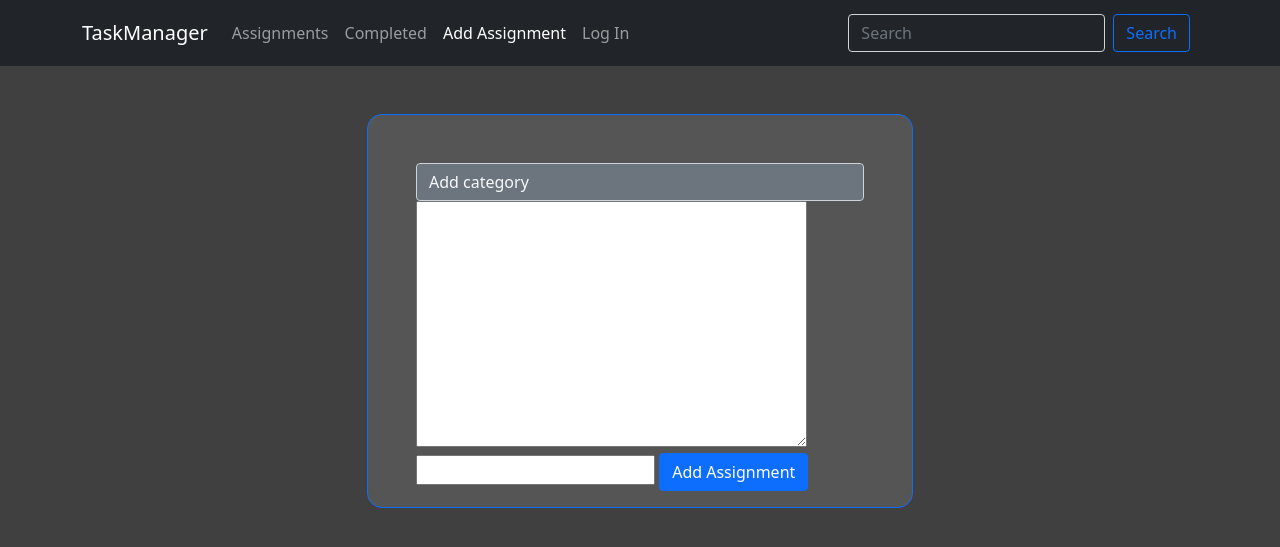
After one commit to GecataGoranov/TaskManager, a Django app: page /add-assignment in a window 1280 px wide. The commit adds this page. Shown: the top 547 px of the page. Run offline with Django 4.2, Linux system fonts and the light colour scheme; data that the repository does not hold is empty.

Commit message:
Began working on the Add Assignment page

```diff
--- a/manager/forms.py
+++ b/manager/forms.py
@@ -38,5 +38,15 @@ class RegisterForm(UserCreationForm):
         self.fields["password2"].label = "Confirm Password"
 
 
-class AddAssignmentForm(forms.Form):
-    ...
+class AddAssignmentForm(ModelForm):
+    category = forms.ModelChoiceField(queryset=Assignments.objects.all(), empty_label="Add category")
+
+    class Meta:
+        model = Assignments
+        fields = ["category", "description", "due_time"]
+
+    def __init__(self, *args, **kwargs):
+        super(AddAssignmentForm, self).__init__(*args, **kwargs)
+        self.fields["category"].widget.attrs.update({"class":"form-control bg-secondary text-light",
+                                                     "id":"add-assignment-input",})
+        self.fields["category"].label = ""
--- a/manager/models.py
+++ b/manager/models.py
@@ -7,6 +7,9 @@ class Categories(models.Model):
     creator = models.ForeignKey(User, on_delete=models.CASCADE, related_name="category_creator")
     category = models.CharField(max_length=64)
 
+    def __str__(self):
+        return self.category
+
 
 class Assignments(models.Model):
     creator = models.ForeignKey(User, on_delete=models.CASCADE, related_name="assignment_creator")
@@ -15,3 +18,7 @@ class Assignments(models.Model):
     due_time = models.DateTimeField()
     description = models.TextField()
     completed = models.BooleanField(default=False)
+    missed = models.BooleanField(default=False)
+
+    class Meta:
+        ordering = ["due_time"]
--- /dev/null
+++ b/manager/templates/manager/add_assignment.html
@@ -0,0 +1,26 @@
+{% extends "manager/layout.html" %}
+
+{% block body %}
+<div class="row">
+    <div class="col-3"></div>
+    <div class="col-6 mt-5">
+        <div class="border border-primary assignment-container mb-4">
+            <div class="mt-5 mb-3 mx-5">
+                <form>
+                    {% for field in add_assignment_form %}
+
+                    {{field}}
+                    <!-- <label for="{{field.label}}" class="fw-light">{{field.label}}</label> -->
+
+                {% endfor %}
+
+                <input class="btn btn-primary" type="submit" value="Add Assignment" />
+                </form>
+            </div>
+        </div>
+    </div>
+    <div class="col-3"></div>
+</div>
+
+
+{% endblock %}
--- a/manager/templates/manager/categories.html
+++ /dev/null
@@ -1 +0,0 @@
-TODO
--- a/manager/templates/manager/index.html
+++ b/manager/templates/manager/index.html
@@ -16,7 +16,7 @@
             <div class="border border-primary assignment-container mb-4">
                 <div class="row">
                     <div class="col-11">
-                        <h5 class="my-3 ms-2 text-center">{{assignment.category.category}}</h5>
+                        <h5 class="mt-4 ms-2 text-center">{{assignment.category.category}}</h5>
                     </div>
                     <div class="col-1">
                         <a class="mt-3" href="#">Edit</a>
--- a/manager/templates/manager/layout.html
+++ b/manager/templates/manager/layout.html
@@ -1,5 +1,4 @@
 {% load static %}
-{% load humanize %}
 
 <!DOCTYPE html>
 <html lang="en">
--- a/manager/templates/manager/navbar.html
+++ b/manager/templates/manager/navbar.html
@@ -21,10 +21,10 @@
                     {% endif %}
                 </li>
                 <li class="nav-item">
-                    {% if page == "achievements" %}
-                    <a class="nav-link active" href="#">Add Assignment</a>
+                    {% if page == "add" %}
+                    <a class="nav-link active" href="{% url 'add' %}">Add Assignment</a>
                     {% else %}
-                    <a class="nav-link" href="#">Add Assignment</a>
+                    <a class="nav-link" href="{% url 'add' %}">Add Assignment</a>
                     {% endif %}
                 </li>
                 <li class="nav-item">
--- a/manager/urls.py
+++ b/manager/urls.py
@@ -6,4 +6,5 @@ urlpatterns = [
     path("login", views.loginPage, name="login"),
     path("logout", views.logoutPage, name="logout"),
     path("register", views.registerPage, name="register"),
+    path("add-assignment", views.add_assignment, name="add")
 ]
--- a/manager/views.py
+++ b/manager/views.py
@@ -5,10 +5,9 @@ from django.contrib import messages
 from django.contrib.auth.models import User
 from django.http import HttpResponse
 from django.utils import timezone
-from django.contrib.humanize.templatetags.humanize import naturaltime
 
 
-from .forms import LoginForm, RegisterForm
+from .forms import LoginForm, RegisterForm, AddAssignmentForm
 from .models import Categories, Assignments
 
 
@@ -18,13 +17,12 @@ from .models import Categories, Assignments
 def index(request):
     assignments = Assignments.objects.filter(creator = request.user.id)
     now = timezone.now()
-    for assignment in assignments:
-        assignment.time_left = assignment.due_time - now
-        assignment.time_left_str = naturaltime(assignment.time_left)
+    add_assignment_form = AddAssignmentForm()
     return render(request, "manager/index.html", {
         "page":"assignments",
         "assignments":assignments,
-        "now":now})
+        "now":now,
+        "add_assignment_form":add_assignment_form})
 
 
 def loginPage(request):
@@ -78,3 +76,10 @@ def registerPage(request):
         "page":"register",
         "register_form":register_form
     })
+
+def add_assignment(request):
+    add_assignment_form = AddAssignmentForm()
+    return render(request, "manager/add_assignment.html", {
+        "page":"add",
+        "add_assignment_form":add_assignment_form,
+    })
```
Also changed, not shown: manager/migrations/0004_alter_assignments_options_assignments_missed.py (added).
